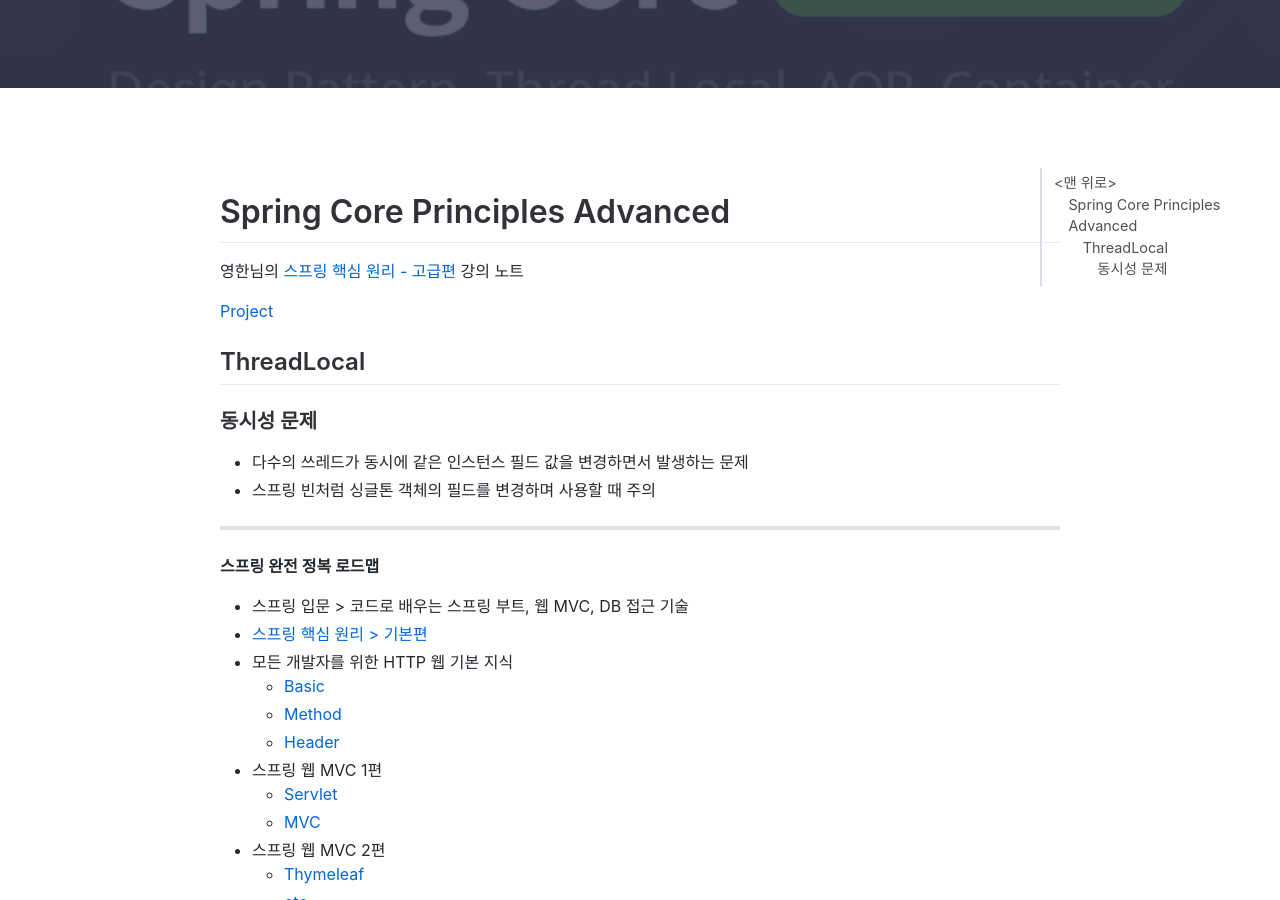
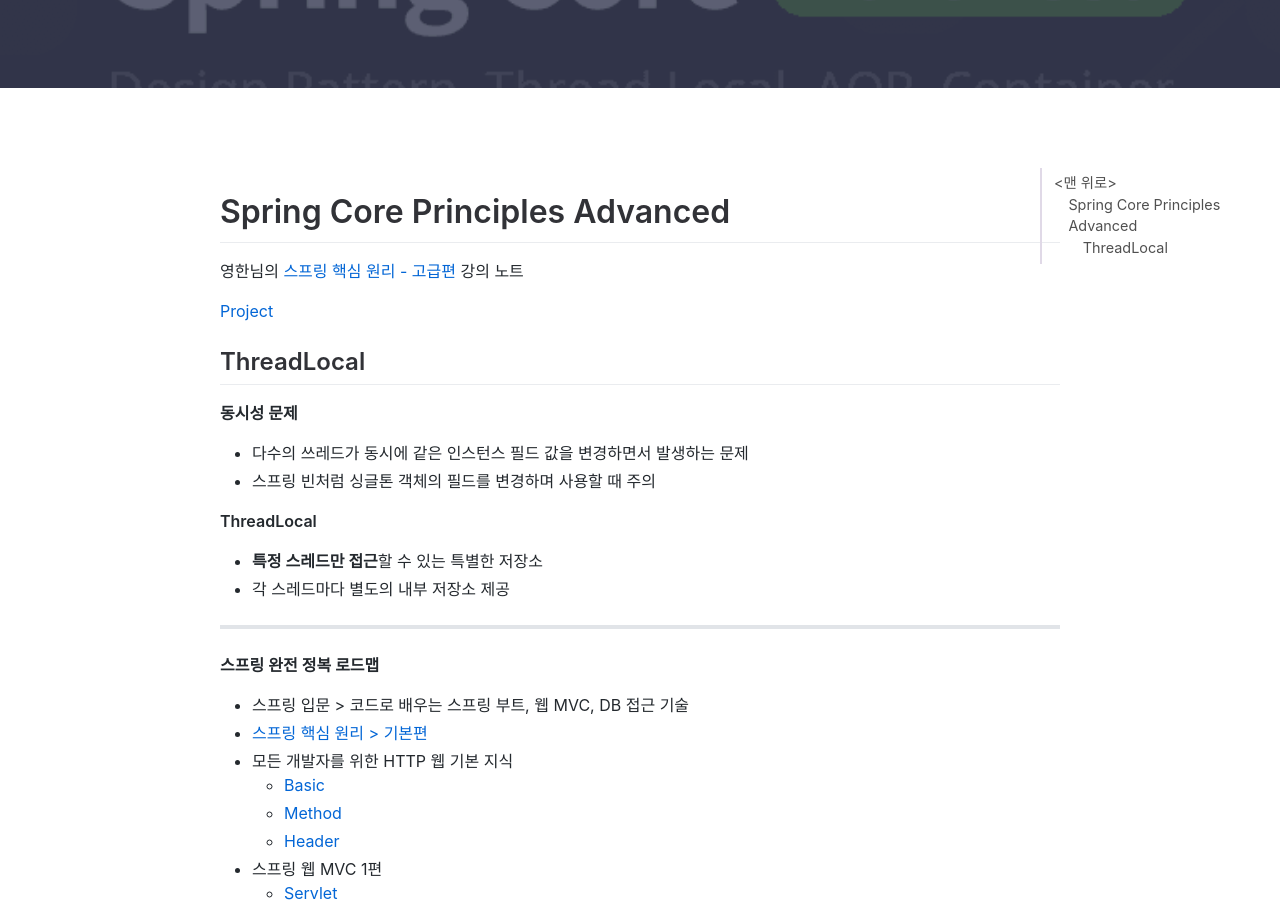
Before and after one commit to jihunparkme/jihunparkme.github.io, a Jekyll site: the page built from _posts/2022-11-20-Spring-Core-Principles-Advanced.md, in a window 1280 px wide and 900 px high, scrolled down 488 px. Built offline with Jekyll 4.4.1, drawn with Linux system fonts in a browser that asks for light colours; nearby versions of some CDN libraries; comment, search, counter and statistics services are not loaded.

Commit message:
[ThreadLocal] 소개

```diff
--- a/_posts/2022-11-20-Spring-Core-Principles-Advanced.md
+++ b/_posts/2022-11-20-Spring-Core-Principles-Advanced.md
@@ -15,10 +15,15 @@
 
 ## ThreadLocal
 
-### 동시성 문제
+**동시성 문제**
 
 - 다수의 쓰레드가 동시에 같은 인스턴스 필드 값을 변경하면서 발생하는 문제
 - 스프링 빈처럼 싱글톤 객체의 필드를 변경하며 사용할 때 주의
+
+**ThreadLocal**
+
+- **특정 스레드만 접근**할 수 있는 특별한 저장소
+- 각 스레드마다 별도의 내부 저장소 제공
 
 ---
 
```
